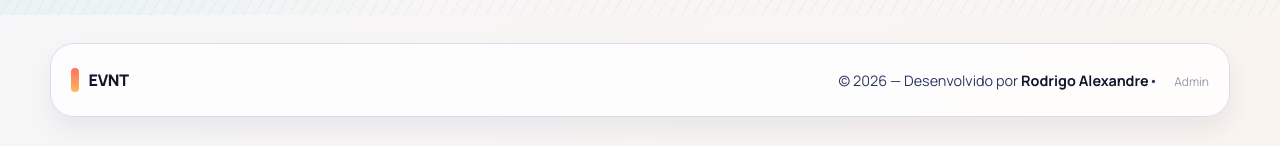
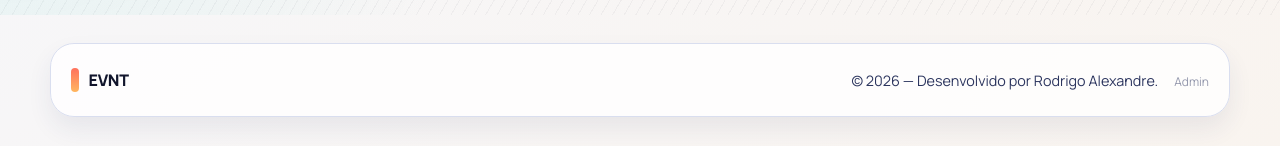
Before and after one commit to 0064558/eventostec-api, a React (Vite) app in the folder frontend/: page / in a window 1280 px wide. Shown: the part 785-931 px from the top of the page. Built offline with nearby package versions, Linux system fonts and the light colour scheme; no server answers.

Commit message:
feat: update footer

```diff
--- a/frontend/src/pages/AdminLoginPage.tsx
+++ b/frontend/src/pages/AdminLoginPage.tsx
@@ -103,7 +103,7 @@ export function AdminLoginPage() {
             <div className="brand-badge-small"></div>
             <span className="brand-title">EVNT</span>
           </div>
-          <p><strong>Desenvolvido por Rodrigo Alexandre - © 2026</strong></p>
+          <p>© 2026 — Desenvolvido por Rodrigo Alexandre</p>
         </div>
       </footer>
     </section>
--- a/frontend/src/pages/CreateEventPage.tsx
+++ b/frontend/src/pages/CreateEventPage.tsx
@@ -200,7 +200,7 @@ export function CreateEventPage() {
             <div className="brand-badge-small"></div>
             <span className="brand-title">EVNT</span>
           </div>
-          <p><strong>Desenvolvido por Rodrigo Alexandre - © 2026</strong></p>
+          <p>© 2026 — Desenvolvido por Rodrigo Alexandre</p>
         </div>
       </footer>
     </section>
--- a/frontend/src/pages/EventDetailsPage.tsx
+++ b/frontend/src/pages/EventDetailsPage.tsx
@@ -372,7 +372,7 @@ export function EventDetailsPage() {
             <div className="brand-badge-small"></div>
             <strong>EVNT</strong>
           </div>
-          <p><strong>Desenvolvido por Rodrigo Alexandre - © 2026</strong></p>
+          <p>© 2026 — Desenvolvido por Rodrigo Alexandre</p>
         </div>
       </footer>
     </section>
--- a/frontend/src/pages/HomePage.tsx
+++ b/frontend/src/pages/HomePage.tsx
@@ -180,10 +180,10 @@ export function HomePage() {
 
           <div className="footer-info">
             <p>
-              © 2026 — Desenvolvido por <strong>Rodrigo Alexandre</strong>
+              © 2026 — Desenvolvido por Rodrigo Alexandre
               {!isAdmin && (
                 <>
-                  <span className="footer-separator">•</span>
+                  <span className="footer-separator">.</span>
                   <Link to="/admin/login" className="admin-link-discrete">
                     Admin
                   </Link>
```
